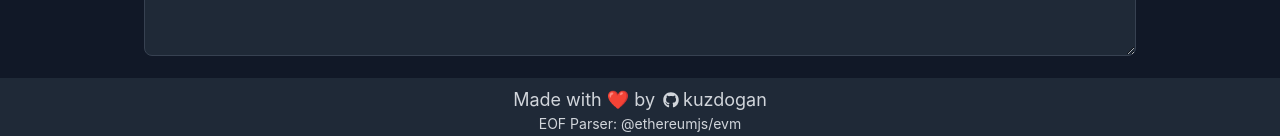
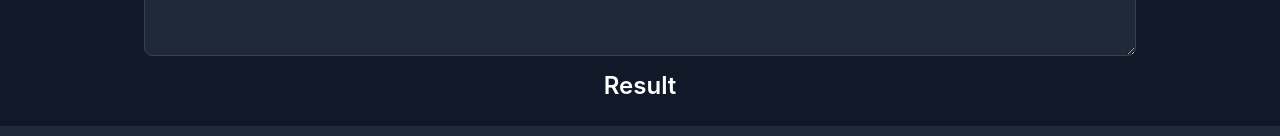
Before and after one commit to kuzdogan/eof.wtf, a React (Create React App) app: page / in a window 1280 px wide. Shown: the part 799-935 px from the top of the page. Built offline with nearby package versions, Linux system fonts and the light colour scheme.

Commit message:
ADd result

```diff
--- a/src/App.js
+++ b/src/App.js
@@ -133,6 +133,7 @@ function App() {
         {/* ************************** */}
         {/* ********** Result ********** */}
         {/* ************************** */}
+        <h1 className="text-2xl font-semibold my-2 text-center">Result</h1>
         {parsedEOF && <ParsedEOF parsedEOF={parsedEOF} />}
       </div>
 
```
